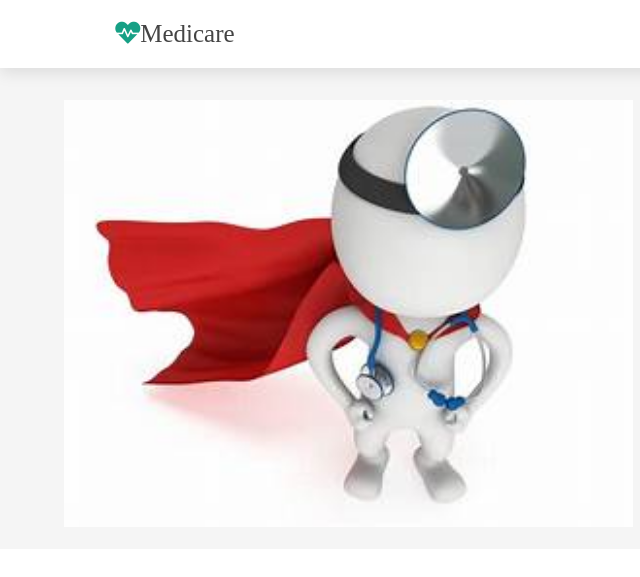
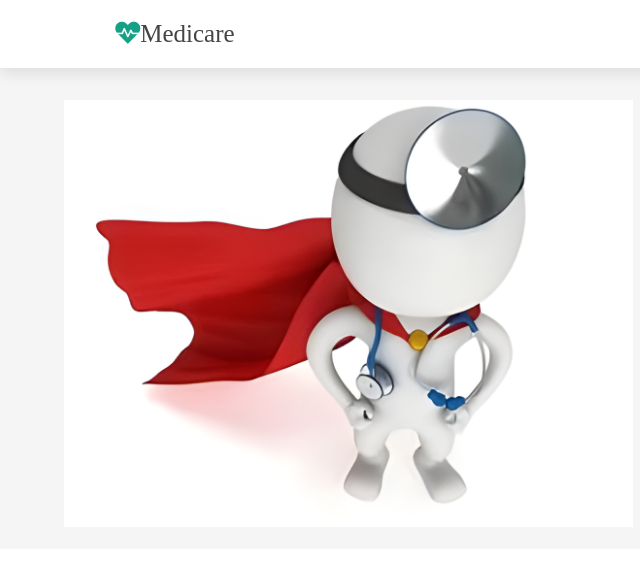
Before and after one commit to Giathi-Daniel/health, a plain HTML site: page index.html in a window 1280 px wide. Shown: the top 577 px of the page, 0-640 px from the left. Drawn offline with Linux system fonts and the light colour scheme.

Commit message:
Update index.html

```diff
--- a/index.html
+++ b/index.html
@@ -35,7 +35,7 @@
     <!-- ============ HOME =============== -->
     <section class="home" id="home">
         <div class="image">
-            <img src="images/home.jpeg" alt="home1">
+            <img src="images/home.png" alt="home1">
         </div>
 
         <div class="content">
```
